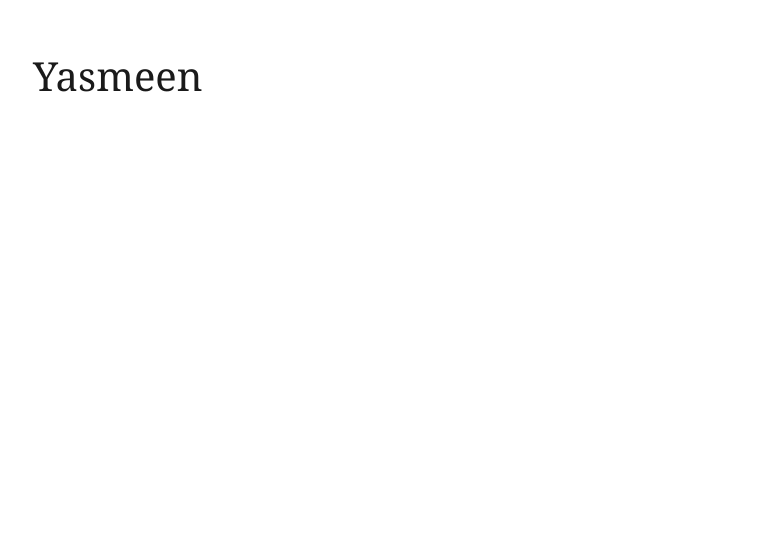
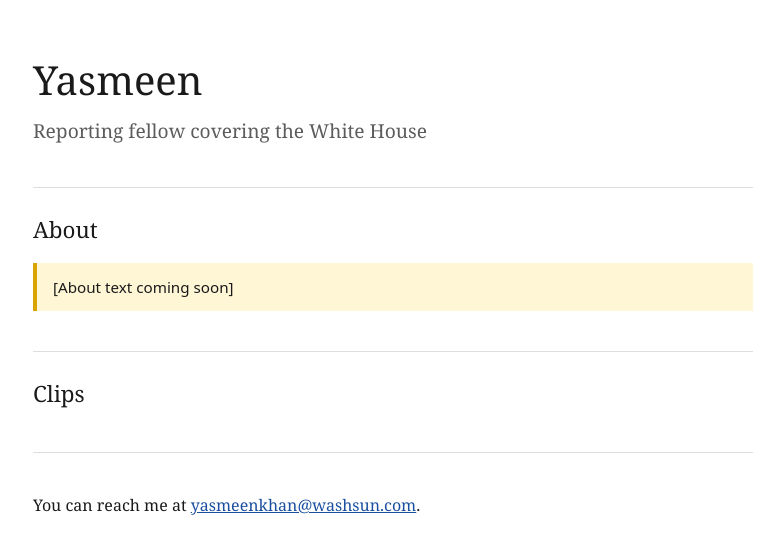
Before and after one commit to yazzycodes2/aji-code-exercise, a plain HTML site: page index.html in a window 1280 px wide. Shown: the whole page, without its empty margins (247-1031 px from the left). Drawn offline with Linux system fonts and the light colour scheme.

Commit message:
Build one-page site: headline, About placeholder, Clips, contact
Co-Authored-By: Claude Opus 5.5 <noreply@anthropic.com>
Claude-Session: https://claude.ai/code/session_01BHDjGfbbPAuib4YktEQjb2

```diff
--- a/index.html
+++ b/index.html
@@ -8,11 +8,21 @@
     :root {
       --bg: #ffffff;
       --text: #1a1a1a;
+      --muted: #5c5c5c;
+      --rule: #dddddd;
+      --link: #1a4fa0;
+      --placeholder-bg: #fff6d6;
+      --placeholder-border: #d9a400;
     }
     @media (prefers-color-scheme: dark) {
       :root {
         --bg: #121212;
         --text: #f0f0f0;
+        --muted: #a8a8a8;
+        --rule: #333333;
+        --link: #8ab4f8;
+        --placeholder-bg: #2e2810;
+        --placeholder-border: #a88200;
       }
     }
     body {
@@ -21,8 +31,9 @@
       background: var(--bg);
       color: var(--text);
       font-family: Georgia, "Times New Roman", serif;
+      line-height: 1.6;
     }
-    header {
+    main {
       max-width: 720px;
       margin: 0 auto;
     }
@@ -31,11 +42,54 @@
       font-size: 2.5rem;
       font-weight: normal;
     }
+    .beat {
+      margin: 4px 0 0;
+      font-size: 1.2rem;
+      color: var(--muted);
+    }
+    section {
+      margin-top: 40px;
+      padding-top: 24px;
+      border-top: 1px solid var(--rule);
+    }
+    h2 {
+      margin: 0 0 12px;
+      font-size: 1.4rem;
+      font-weight: normal;
+    }
+    .placeholder {
+      padding: 12px 16px;
+      background: var(--placeholder-bg);
+      border-left: 4px solid var(--placeholder-border);
+      font-family: system-ui, sans-serif;
+      font-size: 0.95rem;
+    }
+    a {
+      color: var(--link);
+    }
   </style>
 </head>
 <body>
-  <header>
-    <h1>Yasmeen</h1>
-  </header>
+  <main>
+    <header>
+      <h1>Yasmeen</h1>
+      <p class="beat">Reporting fellow covering the White House</p>
+    </header>
+
+    <section id="about">
+      <h2>About</h2>
+      <!-- PLACEHOLDER: About text to come from Yasmeen. -->
+      <p class="placeholder">[About text coming soon]</p>
+    </section>
+
+    <section id="clips">
+      <h2>Clips</h2>
+      <!-- Clips to be added later. -->
+    </section>
+
+    <section id="contact">
+      <p>You can reach me at <a href="mailto:yasmeenkhan@washsun.com">yasmeenkhan@washsun.com</a>.</p>
+    </section>
+  </main>
 </body>
 </html>
```
